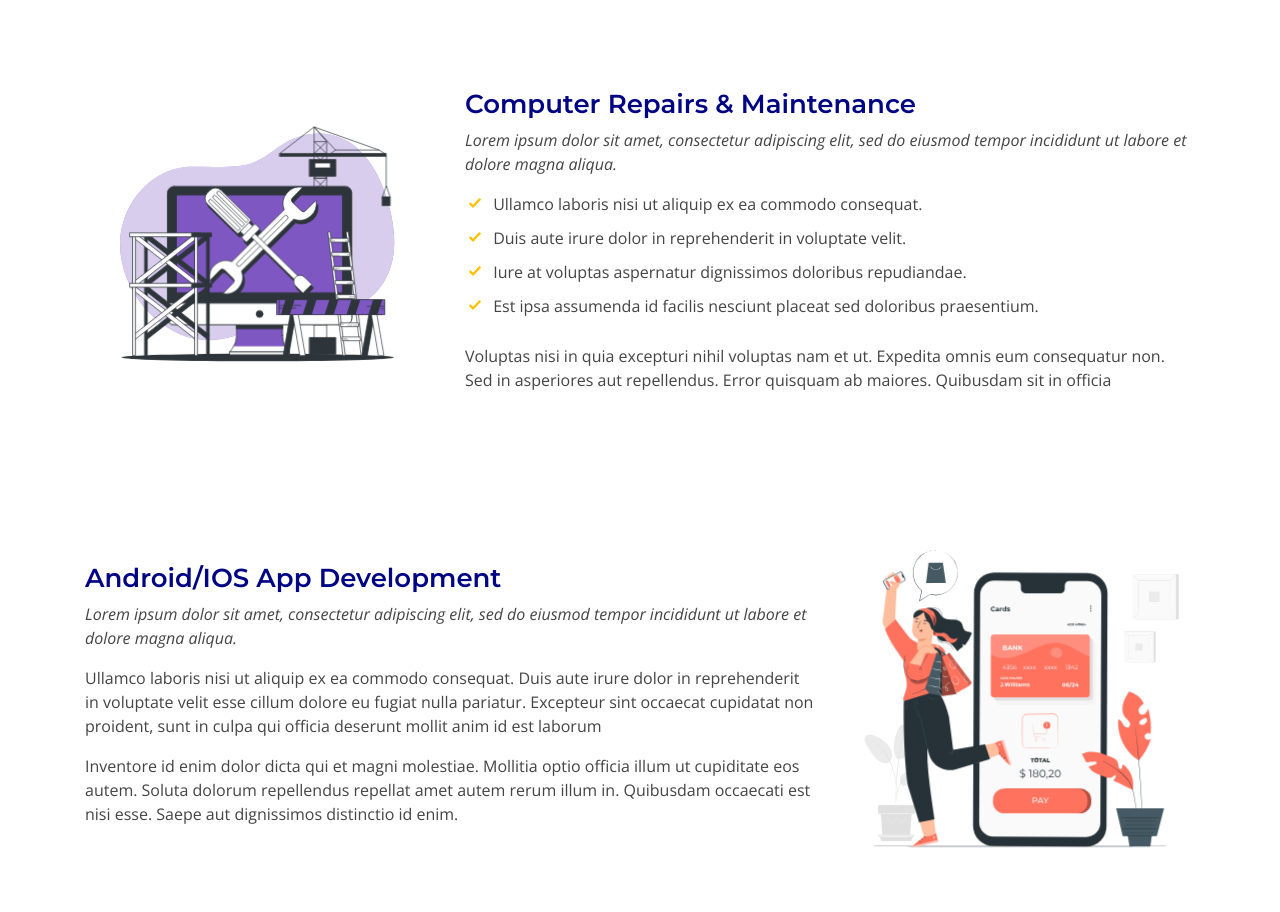
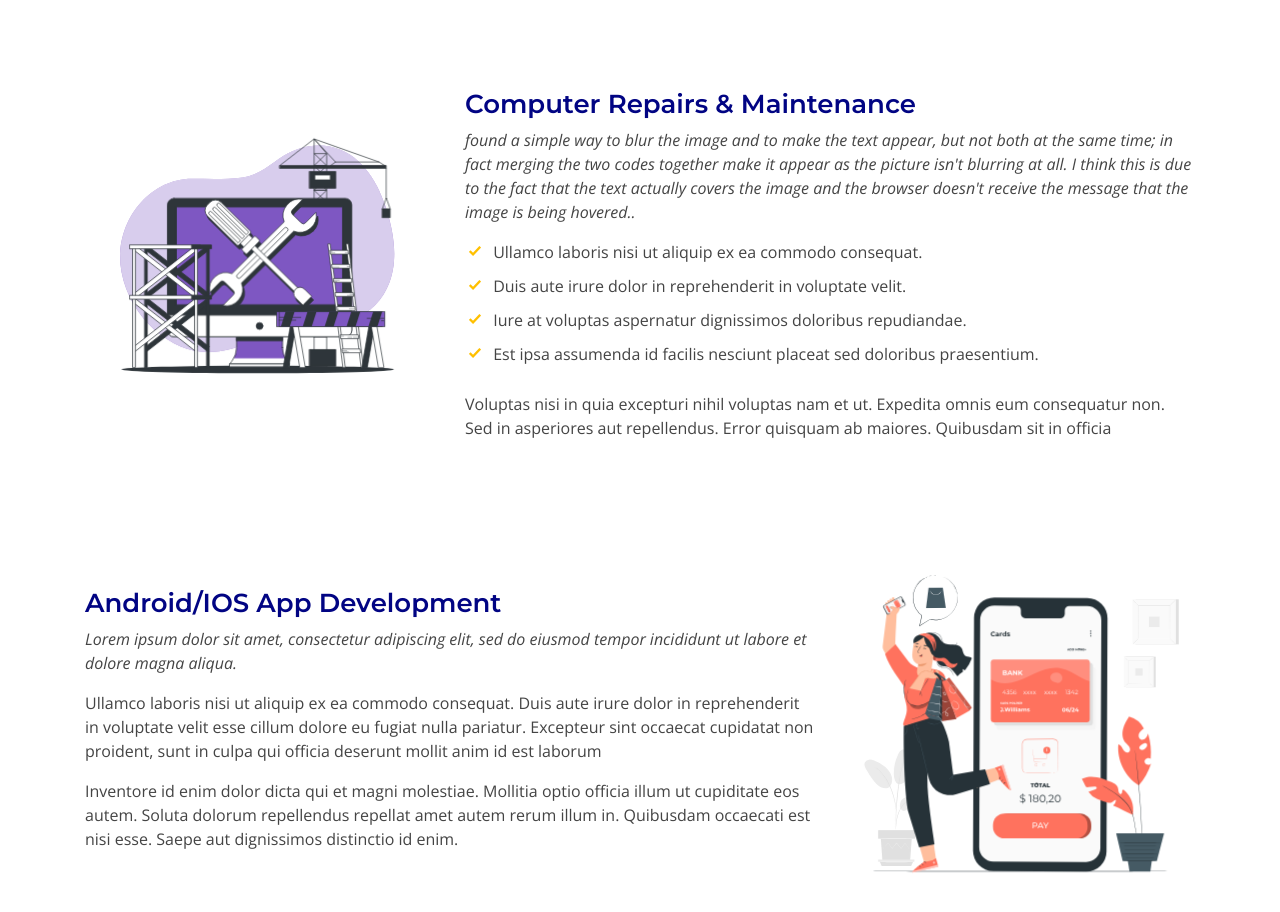
Before and after one commit to CeranTechnologies/ceran, a plain HTML site: page CeranTemp/index.html in a window 1280 px wide. Shown: the part 2480-3392 px from the top of the page. Drawn offline with nearby package versions, Linux system fonts and the light colour scheme.

Commit message:
computer repair change
changed paragraph in  computer repairs & maintenance

```diff
--- a/CeranTemp/index.html
+++ b/CeranTemp/index.html
@@ -306,8 +306,7 @@
           <div class="col-md-8 pt-4" data-aos="fade-up">
             <h3>Computer Repairs & Maintenance</h3>
             <p class="font-italic">
-              Lorem ipsum dolor sit amet, consectetur adipiscing elit, sed do eiusmod tempor incididunt ut labore et dolore
-              magna aliqua.
+              found a simple way to blur the image and to make the text appear, but not both at the same time; in fact merging the two codes together make it appear as the picture isn't blurring at all. I think this is due to the fact that the text actually covers the image and the browser doesn't receive the message that the image is being hovered..
             </p>
             <ul>
               <li><i class="icofont-check"></i> Ullamco laboris nisi ut aliquip ex ea commodo consequat.</li>
@@ -407,7 +406,7 @@
         <div class="row no-gutters" data-aos="fade-left">
 
           <div class="col-lg-3 col-md-4">
-            <div class="gallery-item" data-aos="zoom-in" data-aos-delay="100">
+            <div class="gallery-item pics" data-aos="zoom-in" data-aos-delay="100">
               <a href="assets/img/gallery/gallery-1.jpg" class="venobox" data-gall="gallery-item">
                 <img src="assets/img/gallery/gallery-1.jpg" alt="" class="img-fluid">
               </a>
@@ -463,7 +462,7 @@
           </div>
 
           <div class="col-lg-3 col-md-4">
-            <div class="gallery-item" data-aos="zoom-in" data-aos-delay="450">
+            <div class="gallery-item " data-aos="zoom-in" data-aos-delay="450">
               <a href="assets/img/gallery/gallery-8.jpg" class="venobox" data-gall="gallery-item">
                 <img src="assets/img/gallery/gallery-8.jpg" alt="" class="img-fluid">
               </a>
```
